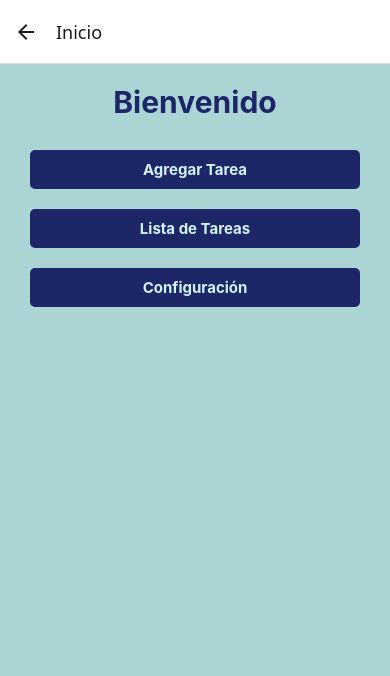
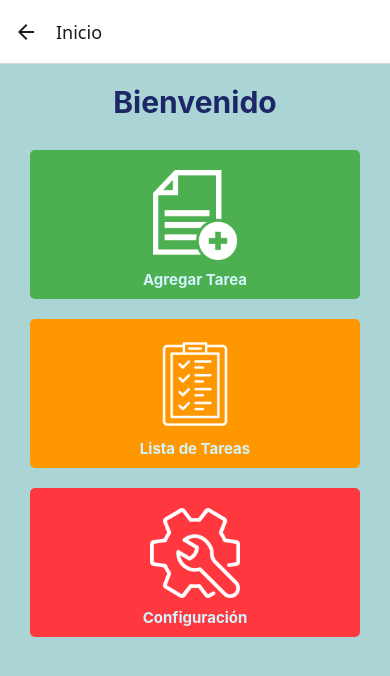
Before and after one commit to glomarperu/ProyectoPlan, a React Native app: screen /Home in a window 390 px wide. Shown: the top 676 px of the page. Built offline with nearby package versions, Linux system fonts and the light colour scheme.

Commit message:
Mejorando el app

```diff
--- a/src/domain/entities/Task.ts
+++ b/src/domain/entities/Task.ts
@@ -1,5 +1,5 @@
 export interface Task {
-    _id?: string; // Asegúrate de que _id esté definido como opcional
+    _id?: string;
     name: string;
     description: string;
     date: string;
--- a/src/presentation/navigator/StackNavigation.tsx
+++ b/src/presentation/navigator/StackNavigation.tsx
@@ -2,15 +2,12 @@ import { createStackNavigator } from '@react-navigation/stack';
 import { LoginScreen } from '../views/auth/LoginScreen';
 import { RegisterScreen } from '../views/auth/RegisterScreen';
 import { HomeScreen } from '../views/home/HomeScreen';
-import { AddTaskScreen } from '../tasks/AddTaskScreen';
-import { EditTaskScreen } from '../tasks/EditTaskScreen';
-import { TaskListScreen } from '../tasks/TaskListScreen';
+import { AddTaskScreen } from '../views/tasks/AddTaskScreen';
+import { EditTaskScreen } from '../views/tasks/EditTaskScreen';
+import { TaskListScreen } from '../views/tasks/TaskListScreen';
 import { ConfigurationScreen } from '../views/config/ConfigurationScreen';
-import { DeleteTaskScreen } from '../tasks/DeleteTaskScreen';
+import { DeleteTaskScreen } from '../views/tasks/DeleteTaskScreen';
 
-
-
-// Define los parámetros de la ruta DeleteTask
 export type RootStackParams = {
     Login: undefined;
     Register: undefined;
@@ -19,7 +16,7 @@ export type RootStackParams = {
     EditTask: { taskId: string };
     TaskList: undefined;
     Config: undefined;
-    DeleteTask: { taskId: string }; // Agrega esta línea
+    DeleteTask: { taskId: string };
 };
 
 const Stack = createStackNavigator<RootStackParams>();
@@ -27,7 +24,7 @@ const Stack = createStackNavigator<RootStackParams>();
 export const StackNavigation = () => {
     return (
         <Stack.Navigator initialRouteName="Login">
-            {/* Define todas las pantallas aquí */}
+            {}
             <Stack.Screen
                 name="Login"
                 component={LoginScreen}
--- a/src/presentation/views/auth/LoginScreen.tsx
+++ b/src/presentation/views/auth/LoginScreen.tsx
@@ -1,5 +1,5 @@
 import React, { useState } from 'react';
-import { View, Text, TextInput, Pressable, Alert } from 'react-native';
+import { View, Text, TextInput, Pressable, Alert, Image } from 'react-native';
 import { StackNavigationProp } from '@react-navigation/stack';
 import { RootStackParams } from '../../navigator/StackNavigation';
 import { ButtonComponent } from '../../components/ButtonComponent';
@@ -36,6 +36,9 @@ export const LoginScreen = ({ navigation }: Props) => {
 
     return (
         <View style={styles.container}>
+            <Image
+                source={require('../../img/logo.png')}
+                style={styles.logo}/>
             <Text style={styles.title}>Iniciar Sesión</Text>
             <TextInput
                 style={styles.input}
--- a/src/presentation/views/config/ConfigurationScreen.tsx
+++ b/src/presentation/views/config/ConfigurationScreen.tsx
@@ -12,10 +12,9 @@ export const ConfigurationScreen = () => {
 
     const logout = async () => {
         try {
-            // Eliminar el token de AsyncStorage
+
             await AsyncStorage.removeItem('token');
 
-            // Redirigir al usuario a la pantalla de inicio de sesión
             navigation.dispatch(
                 CommonActions.reset({
                     index: 0,
--- a/src/presentation/views/home/HomeScreen.tsx
+++ b/src/presentation/views/home/HomeScreen.tsx
@@ -1,5 +1,5 @@
 import React from 'react';
-import { View, Text, Pressable } from 'react-native';
+import { View, Text, Pressable, Image } from 'react-native';
 import { StackNavigationProp } from '@react-navigation/stack';
 import { RootStackParams } from '../../navigator/StackNavigation';
 import { styles } from '../../theme/styles';
@@ -16,21 +16,33 @@ export const HomeScreen = ({ navigation }: Props) => {
         <View style={styles.container}>
             <Text style={styles.title}>Bienvenido</Text>
             <Pressable
-                style={styles.button}
+                style={[styles.button, { backgroundColor: '#4CAF50' }]}
                 onPress={() => navigation.navigate('AddTask')}
             >
+            <Image
+                source={require('../../img/add.png')}
+                style={styles.icon}
+                />
                 <Text style={styles.buttonText}>Agregar Tarea</Text>
             </Pressable>
             <Pressable
-                style={styles.button}
+                style={[styles.button, { backgroundColor: '#FF9800' }]}
                 onPress={() => navigation.navigate('TaskList')}
             >
+            <Image
+                source={require('../../img/list.png')}
+                style={styles.icon}
+                />
                 <Text style={styles.buttonText}>Lista de Tareas</Text>
             </Pressable>
             <Pressable
-                style={styles.button}
+                style={[styles.button,{alignContent:'center',backgroundColor: '#FF3840' }]}
                 onPress={() => navigation.navigate('Config')}
             >
+            <Image
+                    source={require('../../img/config.png')}
+                    style={styles.icon}
+                />
                 <Text style={styles.buttonText}>Configuración</Text>
             </Pressable>
         </View>
--- a/src/presentation/tasks/DeleteTaskScreen.tsx
+++ b/src/presentation/views/tasks/DeleteTaskScreen.tsx
@@ -1,18 +1,18 @@
 import React from 'react';
 import { View, Text, Alert } from 'react-native';
 import { RouteProp, useRoute } from '@react-navigation/native';
-import { RootStackParams } from '../navigator/StackNavigation';
-import { useTasks } from '../hooks/useTasks';
-import { styles } from '../theme/styles';
-import { ButtonComponent } from '../components/ButtonComponent';
+import { RootStackParams } from '../../navigator/StackNavigation';
+import { useTasks } from '../../hooks/useTasks';
+import { styles } from '../../theme/styles';
+import { ButtonComponent } from '../../components/ButtonComponent';
 
-// Define el tipo de la ruta
+
 type DeleteTaskScreenRouteProp = RouteProp<RootStackParams, 'DeleteTask'>;
 
 export const DeleteTaskScreen = () => {
-    // Usa useRoute para obtener los parámetros de la ruta
+
     const route = useRoute<DeleteTaskScreenRouteProp>();
-    const { taskId } = route.params; // Ahora TypeScript sabe que taskId es de tipo string
+    const { taskId } = route.params;
 
     const { deleteTask } = useTasks();
 
--- a/src/presentation/tasks/EditTaskScreen.tsx
+++ b/src/presentation/views/tasks/EditTaskScreen.tsx
@@ -2,10 +2,10 @@ import React, { useState, useEffect } from 'react';
 import { View, Text, TextInput, Alert } from 'react-native';
 import { Picker } from '@react-native-picker/picker';
 import { RouteProp, useRoute } from '@react-navigation/native';
-import { RootStackParams } from '../navigator/StackNavigation';
-import { useTasks } from '../hooks/useTasks';
-import { styles } from '../theme/styles';
-import { ButtonComponent } from '../components/ButtonComponent';
+import { RootStackParams } from '../../navigator/StackNavigation';
+import { useTasks } from '../../hooks/useTasks';
+import { styles } from '../../theme/styles';
+import { ButtonComponent } from '../../components/ButtonComponent';
 
 type EditTaskScreenRouteProp = RouteProp<RootStackParams, 'EditTask'>;
 
@@ -13,7 +13,7 @@ export const EditTaskScreen = () => {
     const route = useRoute<EditTaskScreenRouteProp>();
     const { taskId } = route.params;
     const { tasks, updateTask } = useTasks();
-    const task = tasks.find((t) => t._id === taskId); // Usa t._id en lugar de t.id
+    const task = tasks.find((t) => t._id === taskId);
 
     const [name, setName] = useState(task?.name || '');
     const [description, setDescription] = useState(task?.description || '');
--- a/src/presentation/tasks/TaskListScreen.tsx
+++ b/src/presentation/views/tasks/TaskListScreen.tsx
@@ -1,10 +1,10 @@
 import React, { useEffect } from 'react';
 import { View, Text, FlatList, Pressable, Alert } from 'react-native';
 import { StackNavigationProp } from '@react-navigation/stack';
-import { styles } from '../theme/styles';
-import { useTasks } from '../hooks/useTasks';
-import { ButtonComponent } from '../components/ButtonComponent';
-import { RootStackParams } from '../navigator/StackNavigation';
+import { styles } from '../../theme/styles';
+import { useTasks } from '../../hooks/useTasks';
+import { ButtonComponent } from '../../components/ButtonComponent';
+import { RootStackParams } from '../../navigator/StackNavigation';
 
 
 type TaskListScreenNavigationProp = StackNavigationProp<RootStackParams, 'TaskList'>;
@@ -37,7 +37,7 @@ export const TaskListScreen = ({ navigation }: Props) => {
             ) : (
                 <FlatList
                     data={tasks}
-                    keyExtractor={(item) => item._id || ''} // Usa item._id en lugar de item.id
+                    keyExtractor={(item) => item._id || ''}
                     renderItem={({ item }) => (
                         <View style={styles.taskItem}>
                             <Text style={styles.taskName}>{item.name}</Text>
@@ -47,7 +47,7 @@ export const TaskListScreen = ({ navigation }: Props) => {
                             <Pressable
                                 style={styles.editButton}
                                 onPress={() => {
-                                    if (item._id) { // Usa item._id en lugar de item.id
+                                    if (item._id) {
                                         navigation.navigate('EditTask', { taskId: item._id });
                                     } else {
                                         Alert.alert('Error', 'No se pudo encontrar el ID de la tarea');
@@ -59,7 +59,7 @@ export const TaskListScreen = ({ navigation }: Props) => {
                             <Pressable
                                 style={styles.deleteButton}
                                 onPress={() => {
-                                    if (item._id) { // Usa item._id en lugar de item.id
+                                    if (item._id) {
                                         handleDeleteTask(item._id);
                                     } else {
                                         Alert.alert('Error', 'No se pudo encontrar el ID de la tarea');
```
Also changed, not shown: src/presentation/views/tasks/AddTaskScreen.tsx (renamed from src/presentation/tasks/AddTaskScreen.tsx, +11 -13 lines).
